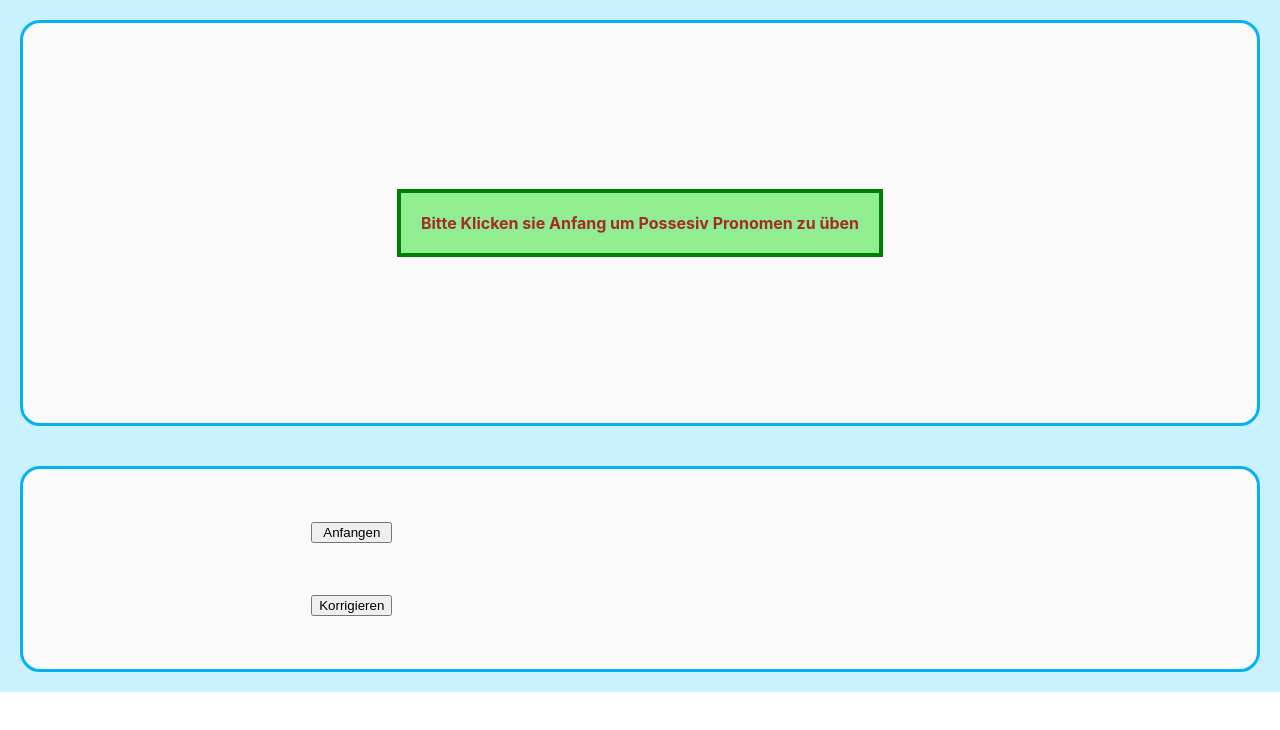
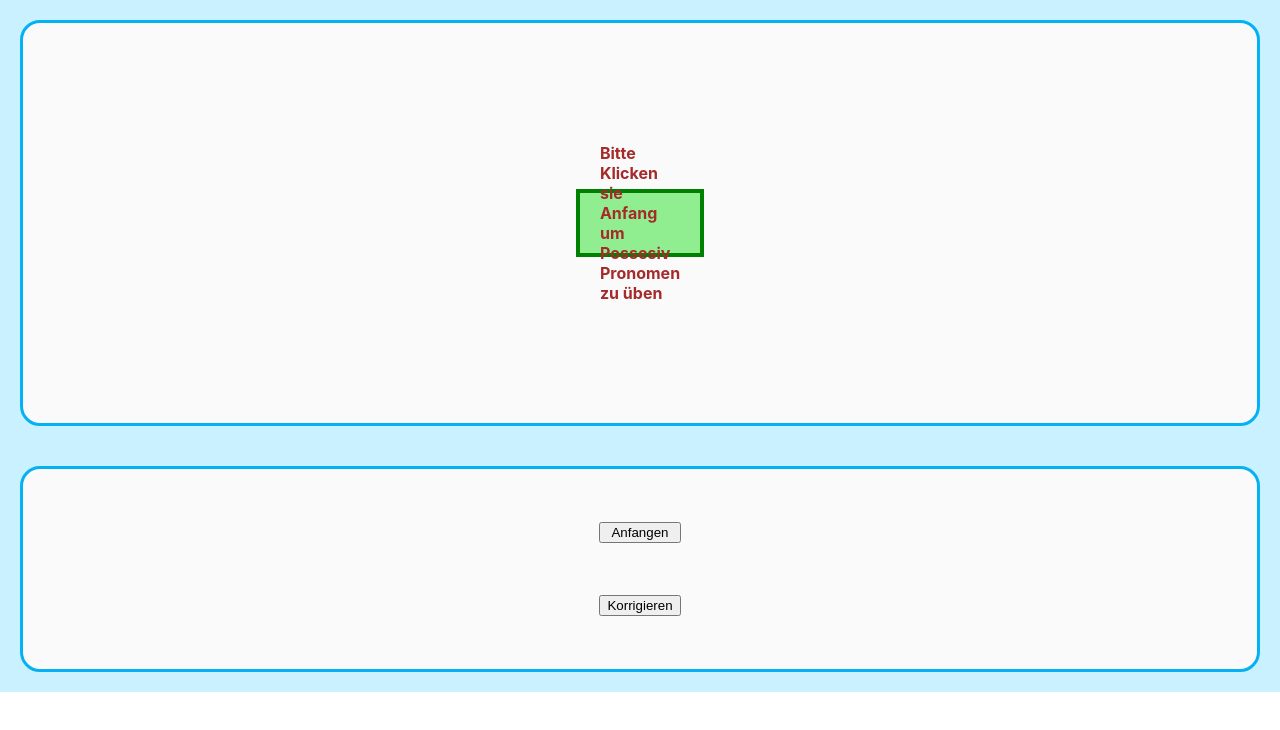
Before and after one commit to alvaroha1/deutsch-ubung, a React (Create React App) app: page / in a window 1280 px wide. Shown: the top 730 px of the page. Built offline with nearby package versions, Linux system fonts and the light colour scheme.

Commit message:
wip - components

```diff
--- a/src/App.tsx
+++ b/src/App.tsx
@@ -1,6 +1,7 @@
 import React, {ReactElement} from 'react';
-import { ItemCard } from './components/ItemCard'
-import { AppBox, ExerciseBox, ControlsBox, ItemBox, ItemText, ButtonsBox, ResultsBox, Emoji, OptionsBox } from './styles/App'
+import { Results } from './components/Results'
+import { Welcome } from './components/Welcome'
+import { AppBox, ExerciseBox, ControlsBox, ItemBox, ItemText, ButtonsBox, OptionsBox } from './styles/App'
 
 function App() {
   // const dasGenus: string[] = ["Maskulinum", "Femininum", "Neutrum", "Plural"];
@@ -19,6 +20,7 @@ function App() {
   const [playing, setPlaying] = React.useState(false);
   const [isCorrect, setIsCorrect] = React.useState(false);
   const [possessivePronoun, setPossessivePronoun] = React.useState("");
+  const [selectedSolution, setSelectedSolution] = React.useState("");
   const [possibleSolutions, setPossibleSolutions] = React.useState(["", ""]);
 
 
@@ -77,7 +79,7 @@ function App() {
         <div style={{display: "flex", flexDirection: "column", justifyContent: "space-evenly" }}>
         {possibleSolutions.map((possibleSolution, index) => {
           return (  <OptionsBox key={index}>
-            <ItemText>{possibleSolution}</ItemText>
+            <ItemText onClick={updateClick} selected={possibleSolution === selectedSolution ? true : false }>{possibleSolution}</ItemText>
           </OptionsBox>)
         } )}
         </div>
@@ -89,37 +91,15 @@ function App() {
     );
   }
 
-  function noGame(): ReactElement {
-    return (
-      <ExerciseBox>
-        <ItemBox>
-          <ItemText>
-            Bitte Klicken sie Anfang um Possesiv Pronomen zu üben
-          </ItemText>
-        </ItemBox>
-      </ExerciseBox>
-    );
-  }
-  // revisar
-  function showResult(): ReactElement {
-    if (isCorrect === true && playing) {
-      return <Emoji>👍</Emoji>;
-    } else if (isCorrect === false && playing) {
-      return <Emoji>👎</Emoji>;
-    } else {
-      return <Emoji>🤔</Emoji>;
-    }
-  }
-
   return (
     <AppBox>
-      {!playing ? noGame() : game()}
+      {!playing ? <Welcome /> : game()}
       <ControlsBox>
         <ButtonsBox>
           <button onClick={start}>Anfangen</button>
           <button>Korrigieren</button>
         </ButtonsBox>
-        <ResultsBox>{!playing ? null : showResult()}</ResultsBox>
+        {!playing ? null : <Results isCorrect={isCorrect} playing={playing}/>}
       </ControlsBox>
       {/* <TagsBox>{dasGenus.map(genderText => <ItemCard content={genderText} setValue={setValue}/>)}</TagsBox>
       <TagsBox>{diePronomen.map(pronomenText => <ItemCard content={pronomenText} setValue={setValue}/>)}</TagsBox>
--- /dev/null
+++ b/src/components/Results.tsx
@@ -0,0 +1,17 @@
+import React from 'react';
+import { Emoji, ResultsBox } from '../styles/Results'
+
+interface Props {
+  isCorrect: boolean;
+  playing: boolean;
+}
+
+export const Results: React.FC<Props> = ({isCorrect, playing}) => {
+    if (isCorrect === true && playing) {
+      return (<ResultsBox><Emoji>👍</Emoji></ResultsBox>);
+    } else if (isCorrect === false && playing) {
+      return (<ResultsBox><Emoji>👎</Emoji></ResultsBox>);
+    } else {
+      return (<ResultsBox><Emoji>🤔</Emoji></ResultsBox>);
+    }
+};
--- /dev/null
+++ b/src/components/Welcome.tsx
@@ -0,0 +1,14 @@
+import React from 'react';
+import { ExerciseBox, ItemText, ItemBox } from '../styles/Welcome'
+
+export const Welcome: React.FC = () => {
+  return (
+    <ExerciseBox>
+    <ItemBox>
+      <ItemText>
+        Bitte Klicken sie Anfang um Possesiv Pronomen zu üben
+      </ItemText>
+    </ItemBox>
+  </ExerciseBox>
+)
+};
--- /dev/null
+++ b/src/content/Verben.js
@@ -0,0 +1 @@
+export const dasVerben: string[] = ["schaue", "schaust", "schaut", "schaut", "schaut", "schauen", "schaut", "schauen", "schauen"]
--- /dev/null
+++ b/src/content/Worte.js
@@ -0,0 +1 @@
+export const dieWorte: string[] = ["Hund", "Katze", "Auto", "Reichtümer"]
--- a/src/styles/App.tsx
+++ b/src/styles/App.tsx
@@ -35,15 +35,15 @@ export const ButtonsBox = styled.div`
   flex-direction: column;
   justify-content: space-evenly;
 `
-export const ResultsBox = styled.div`
-  display: flex;
-  flex-direction: column;
-  justify-content: center;
-`
 
 export const ItemBox = styled.div`
   border: solid 4px green;
   background-color: lightgreen;
+  height: 60px;
+    width: 120px;
+    display: flex;
+    justify-content: center;
+    align-items: center;
 `
 
 export const OptionsBox = styled.div`
@@ -51,6 +51,14 @@ export const OptionsBox = styled.div`
   background-color: orange;
   cursor: pointer;
   margin: 10px;
+  height: 60px;
+    width: 120px;
+    display: flex;
+    justify-content: center;
+    align-items: center;
+  &:hover {
+    background-color: pink;
+  }
 `
 
 export const ItemText = styled.p`
@@ -58,7 +66,3 @@ export const ItemText = styled.p`
   font-weight: 700;
   margin: 20px;
 `
-
-export const Emoji = styled.p`
- font-size: 3rem;
-`
--- /dev/null
+++ b/src/styles/Results.tsx
@@ -0,0 +1,11 @@
+import styled from 'styled-components'
+
+export const Emoji = styled.p`
+ font-size: 3rem;
+`
+
+export const ResultsBox = styled.div`
+  display: flex;
+  flex-direction: column;
+  justify-content: center;
+`
--- /dev/null
+++ b/src/styles/Welcome.tsx
@@ -0,0 +1,29 @@
+import styled from 'styled-components'
+
+export const ExerciseBox = styled.div`
+  display: flex;
+  border: solid #05b1f5 3px;
+  background-color: #fafafa;
+  border-radius: 20px;
+  min-height: 400px;
+  margin: 20px;
+  flex-direction: row;
+  justify-content: space-around;
+  align-items: center;
+`
+
+export const ItemBox = styled.div`
+  border: solid 4px green;
+  background-color: lightgreen;
+  height: 60px;
+    width: 120px;
+    display: flex;
+    justify-content: center;
+    align-items: center;
+`
+
+export const ItemText = styled.p`
+  color: brown;
+  font-weight: 700;
+  margin: 20px;
+`
```
